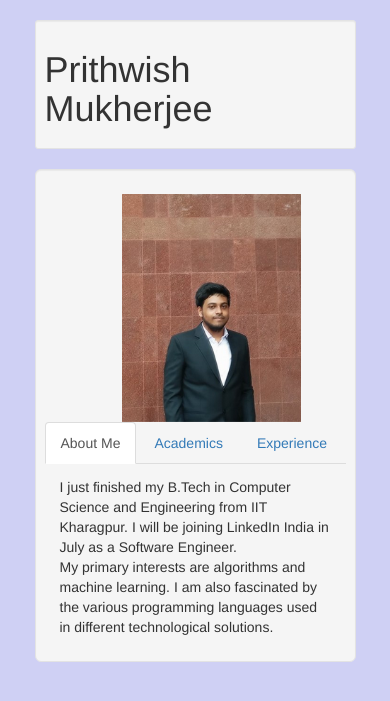
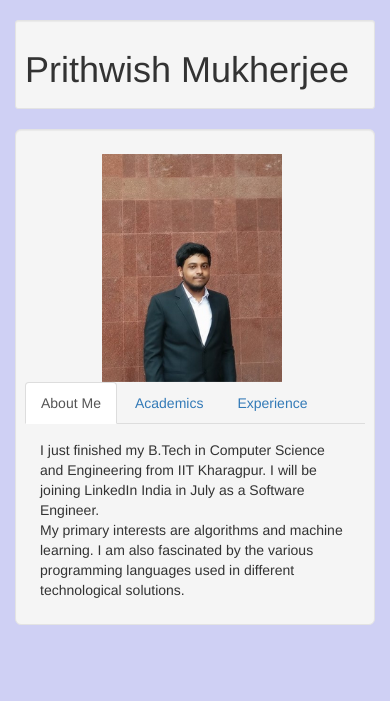
Before and after one commit to prithm/prithm.github.io, a PHP site: page / in a window 390 px wide. Shown: the top 701 px of the page. Run offline with PHP 8.4, Linux system fonts and the light colour scheme.

Commit message:
Fixed Margins

```diff
--- a/css/index.css
+++ b/css/index.css
@@ -16,6 +16,11 @@ img {
 }
 
 @media screen and (max-width: 1000px) {
+    body{
+        background: rgba(166, 167, 235, 0.53);
+        margin: 5% 0 5% 0;
+    }
+
     .left {
         display: block;
     }
```
